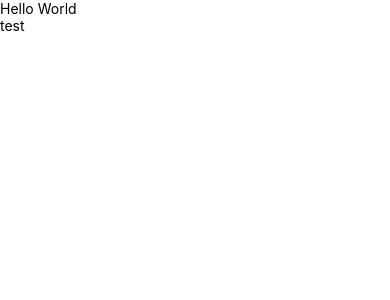
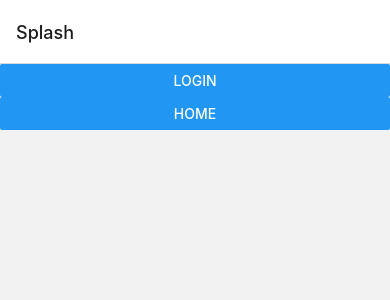
Before and after one commit to 4alganee/frontend, a React Native app in the folder idiots/: screen /Splash in a window 390 px wide. Shown: the top 300 px of the page. Built offline with nearby package versions, Linux system fonts and the light colour scheme.

Commit message:
feat : stack naviagtion

```diff
--- a/idiots/App.jsx
+++ b/idiots/App.jsx
@@ -1,27 +1,34 @@
+import 'react-native-gesture-handler';
+import {NavigationContainer} from '@react-navigation/native';
+import {createStackNavigator} from '@react-navigation/stack';
 import React from 'react';
 
 import {
   SafeAreaView,
   StatusBar,
   StyleSheet,
-  Text,
   useColorScheme,
-  View,
 } from 'react-native';
+import {Home} from './screens/Home';
+import {Login} from './screens/Login';
+import {Splash} from './screens/Splash';
 
-function App() {
+const Stack = createStackNavigator();
+const App = () => {
   const isDarkMode = useColorScheme() === 'dark';
-
   return (
-    <SafeAreaView>
+    <SafeAreaView style={{flex: 1}}>
       <StatusBar barStyle={isDarkMode ? 'light-content' : 'dark-content'} />
-      <View>
-        <Text>Hello World</Text>
-        <Text>test</Text>
-      </View>
+      <NavigationContainer>
+        <Stack.Navigator>
+          <Stack.Screen name="Splash" component={Splash} />
+          <Stack.Screen name="Home" component={Home} />
+          <Stack.Screen name="Login" component={Login} />
+        </Stack.Navigator>
+      </NavigationContainer>
     </SafeAreaView>
   );
-}
+};
 
 const styles = StyleSheet.create({});
 
--- a/idiots/index.js
+++ b/idiots/index.js
@@ -1,7 +1,7 @@
 /**
  * @format
  */
-
+import 'react-native-gesture-handler';
 import {AppRegistry} from 'react-native';
 import App from './App';
 import {name as appName} from './app.json';
--- a/idiots/package.json
+++ b/idiots/package.json
@@ -10,9 +10,13 @@
     "test": "jest"
   },
   "dependencies": {
+    "@react-navigation/native": "^6.1.7",
     "@react-navigation/stack": "^6.3.17",
     "react": "18.2.0",
-    "react-native": "0.72.4"
+    "react-native": "0.72.4",
+    "react-native-gesture-handler": "^2.12.1",
+    "react-native-safe-area-context": "^4.7.1",
+    "react-native-screens": "^3.24.0"
   },
   "devDependencies": {
     "@babel/core": "^7.20.0",
--- /dev/null
+++ b/idiots/screens/Home.jsx
@@ -0,0 +1,9 @@
+import {Text, View} from 'react-native';
+
+export const Home = () => {
+  return (
+    <View>
+      <Text>Home</Text>
+    </View>
+  );
+};
--- /dev/null
+++ b/idiots/screens/Login.jsx
@@ -0,0 +1,9 @@
+import {Text, View} from 'react-native';
+
+export const Login = () => {
+  return (
+    <View>
+      <Text>Login</Text>
+    </View>
+  );
+};
--- /dev/null
+++ b/idiots/screens/Splash.jsx
@@ -0,0 +1,22 @@
+import {useNavigation} from '@react-navigation/native';
+import {Button, Text, View} from 'react-native';
+
+export const Splash = () => {
+  const navigation = useNavigation();
+  return (
+    <View style={{flex: 1}}>
+      <Button
+        title="Login"
+        onPress={() => {
+          navigation.navigate('Login');
+        }}
+      />
+      <Button
+        title="Home"
+        onPress={() => {
+          navigation.navigate('Home');
+        }}
+      />
+    </View>
+  );
+};
```
Also changed, not shown: 3 other files (tests, documents, lock files or other folders).
